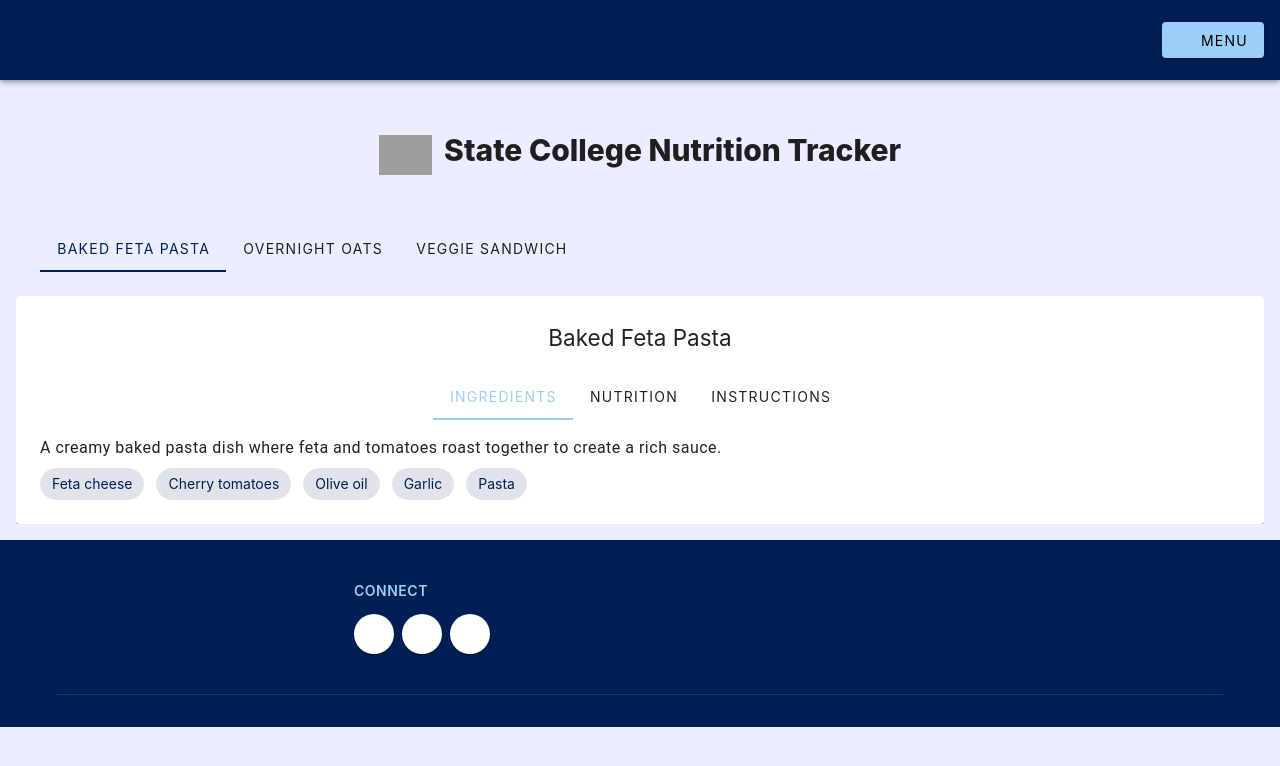
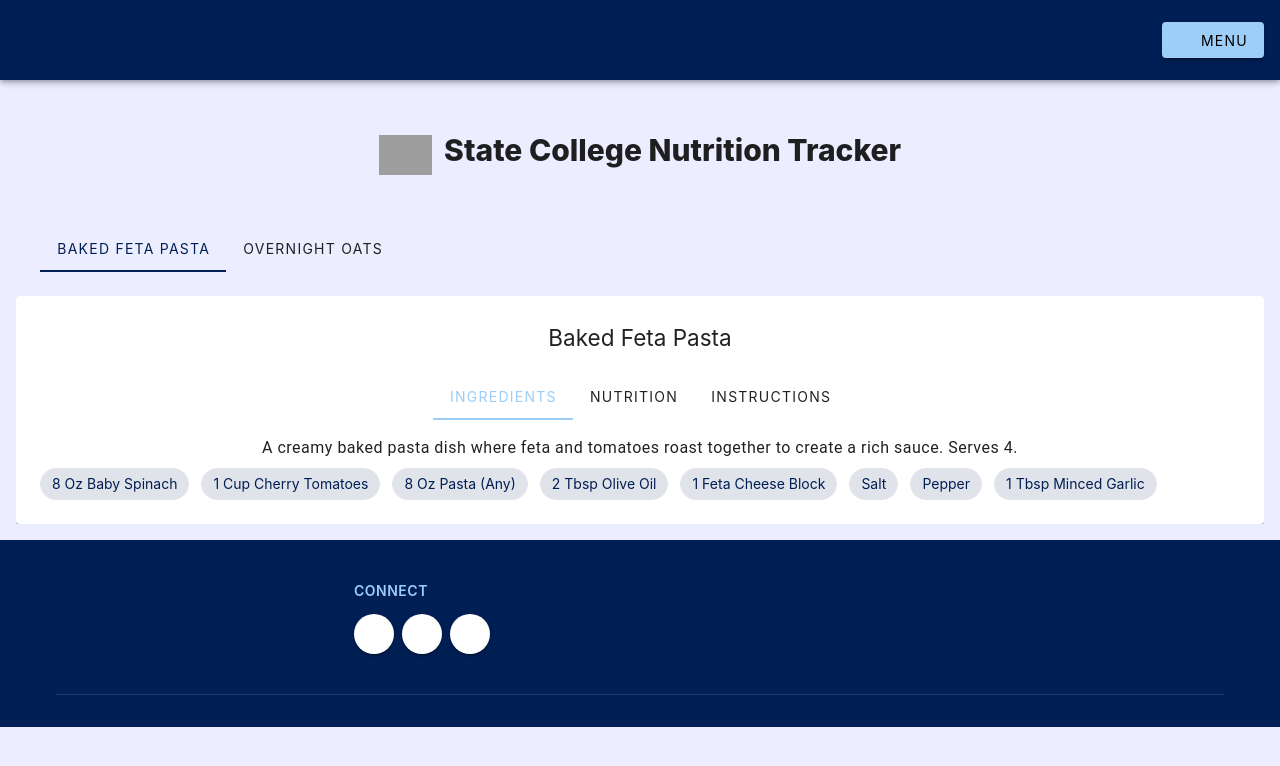
Before and after one commit to FionaRubino/DS440, a Vue app in the folder frontend/DS440W/: page / in a window 1280 px wide. Shown: the top 766 px of the page. Built offline with nearby package versions, Linux system fonts and the light colour scheme; grey boxes are pictures that could not be loaded.

Commit message:
Format ingredients & instructions

```diff
--- a/frontend/DS440W/src/views/LandingView.vue
+++ b/frontend/DS440W/src/views/LandingView.vue
@@ -60,7 +60,7 @@
               <v-window-item :value="0">
 
                 <!-- blurb -->
-                <p class="text-body-1">
+                <p class="text-body-1 text-center">
                   {{ recipe.ingredientBlurb }}
                 </p>
 
@@ -84,7 +84,7 @@
 
                 <p><strong>Calories:</strong> {{ recipe.nutrition.calories }}</p>
 
-                <div class="d-flex justify-center mt-4">
+                <div class="d-flex justify-left mt-4">
                   <NutritionChart
                     :protein="recipe.nutrition.protein"
                     :carbs="recipe.nutrition.carbs"
@@ -98,16 +98,27 @@
               <!-- INSTRUCTIONS -->
               <v-window-item :value="2">
 
-                <ol>
+              <div v-for="section in recipe.instructions" :key="section.section" class="mb-6">
+
+                <!-- Section Title -->
+                <h3 class="text-subtitle-1 font-weight-bold mb-2 text-center">
+                  {{ section.section }}
+                </h3>
+
+                <!-- Steps -->
+                <ol class="text-left" style="max-width: 600px; margin: 0 auto;">
                   <li
-                    v-for="step in recipe.instructions"
+                    v-for="step in section.steps"
                     :key="step"
+                    class="mb-1"
                   >
                     {{ step }}
                   </li>
                 </ol>
 
-              </v-window-item>
+              </div>
+
+            </v-window-item>
 
             </v-window>
 
@@ -136,15 +147,18 @@ const recipes = [
   name: "Baked Feta Pasta",
 
   ingredients: [
-    "Feta cheese",
-    "Cherry tomatoes",
-    "Olive oil",
-    "Garlic",
-    "Pasta"
+    "8 Oz Baby Spinach",
+    "1 Cup Cherry Tomatoes",
+    "8 Oz Pasta (Any)",
+    "2 Tbsp Olive Oil",
+    "1 Feta Cheese Block",
+    "Salt",
+    "Pepper",
+    "1 Tbsp Minced Garlic"
   ],
 
   ingredientBlurb:
-    "A creamy baked pasta dish where feta and tomatoes roast together to create a rich sauce.",
+    "A creamy baked pasta dish where feta and tomatoes roast together to create a rich sauce. Serves 4.",
 
   nutrition: {
   calories: "520",
@@ -155,11 +169,34 @@ const recipes = [
  },
 
   instructions: [
-    "Preheat oven to 400°F",
-    "Bake feta with tomatoes",
-    "Cook pasta",
-    "Mix everything together"
-  ]
+  {
+    section: "Sauce",
+    steps: [
+      "Preheat oven to 400 degrees",
+      "Place feta block in the middle of a oven safe pan",
+      "Add spinach and cherry tomatoes to pan",
+      "Drizzle pan with olive oil and minced garlic",
+      "Season with salt and pepper",
+      "Place in oven and cook for 25 minutes or until tomatoes have softened"
+    ]
+  },
+  {
+    section: "Pasta (While sauce is cooking)",
+    steps: [
+      "Bring a large pot of salted water to a boil",
+      "Cook pasta as instructed on box",
+      "Drain pasta with collander and set until when done"
+    ]
+  },
+  {
+    section: "Assembly",
+    steps: [
+      "Once sauce is removed from the oven, stir everything until combined",
+      "Toss in the pasta the sauce until it is fully dressed",
+      "Enjoy!"
+    ]
+  }
+]
 },
 
 {
@@ -188,30 +225,6 @@ const recipes = [
     "Refrigerate overnight",
     "Eat cold in the morning"
   ]
-},
-
-
-{
-  name: "Veggie Sandwich",
-
-  ingredients: [
-    "enter here"
-  ],
-
-  ingredientBlurb:
-    "Blurb",
-
-  nutrition: {
-  calories: "520",
-  protein: 18,
-  carbs: 60,
-  fat: 20,
-  sodium: 20
- },
-
-  instructions: [
-    "Blurb"
-  ]
 }
 
 ]
```
